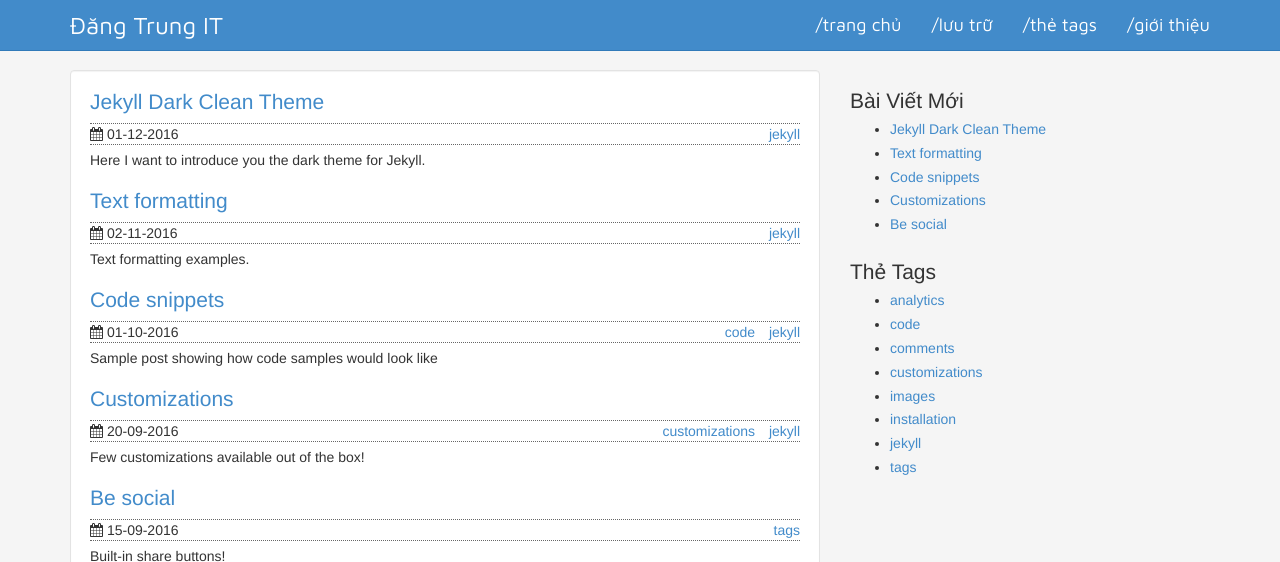
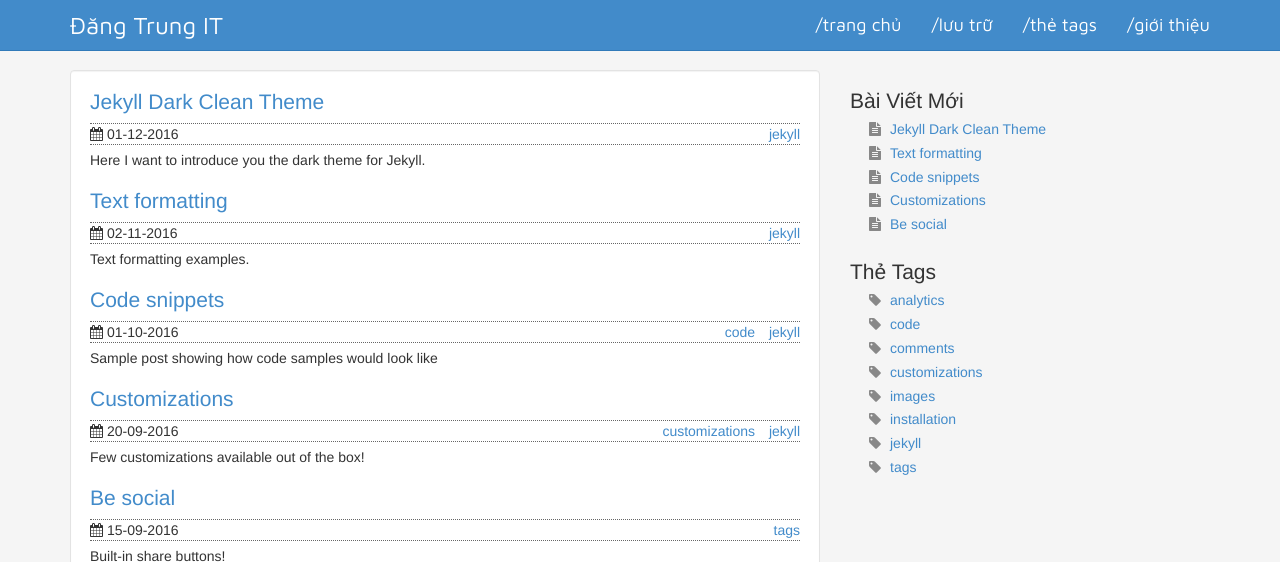
Before and after one commit to hoangdangtrungvn/hoangdangtrungvn.github.io, a Jekyll site: the page built from index.html, in a window 1280 px wide. Shown: the top 562 px of the page. Built offline with Jekyll 4.4.1, drawn with Linux system fonts in a browser that asks for light colours; the list of posts is cut into pages by our own code.

Commit message:
big update

```diff
--- a/css/theme.css
+++ b/css/theme.css
@@ -20,12 +20,11 @@ h6 { font-size: .75em; }
 .footer a { color: #ee4444; }
 
 .sidebar { padding: 19px 0 0; }
+.sidebar ul { list-style: none; }
 .sidebar li { margin-top: .7em; line-height: 1em; }
-.sidebar .posts ul, .sidebar .tags ul { list-style: none; }
-.sidebar .posts ul > li, .sidebar .tags ul > li{ margin-top: .7em; line-height: 1em; }
-
-ul.sideBarTags li:before { content: '\f02b'; font-family: 'FontAwesome'; float: left; margin-left: -1.5em; color: #888; }
-ul.sideBarPosts li:before { content: '\f15c'; font-family: 'FontAwesome'; float: left; margin-left: -1.5em; color: #888; }
+.sidebar li:before { font-family: 'FontAwesome'; float: left; margin-left: -1.5em; color: #888; }
+.sidebar .posts li:before { content: '\f15c'; }
+.sidebar .tags li:before { content: '\f02b'; }
 
 .well { background-color: #fff; }
 
```
